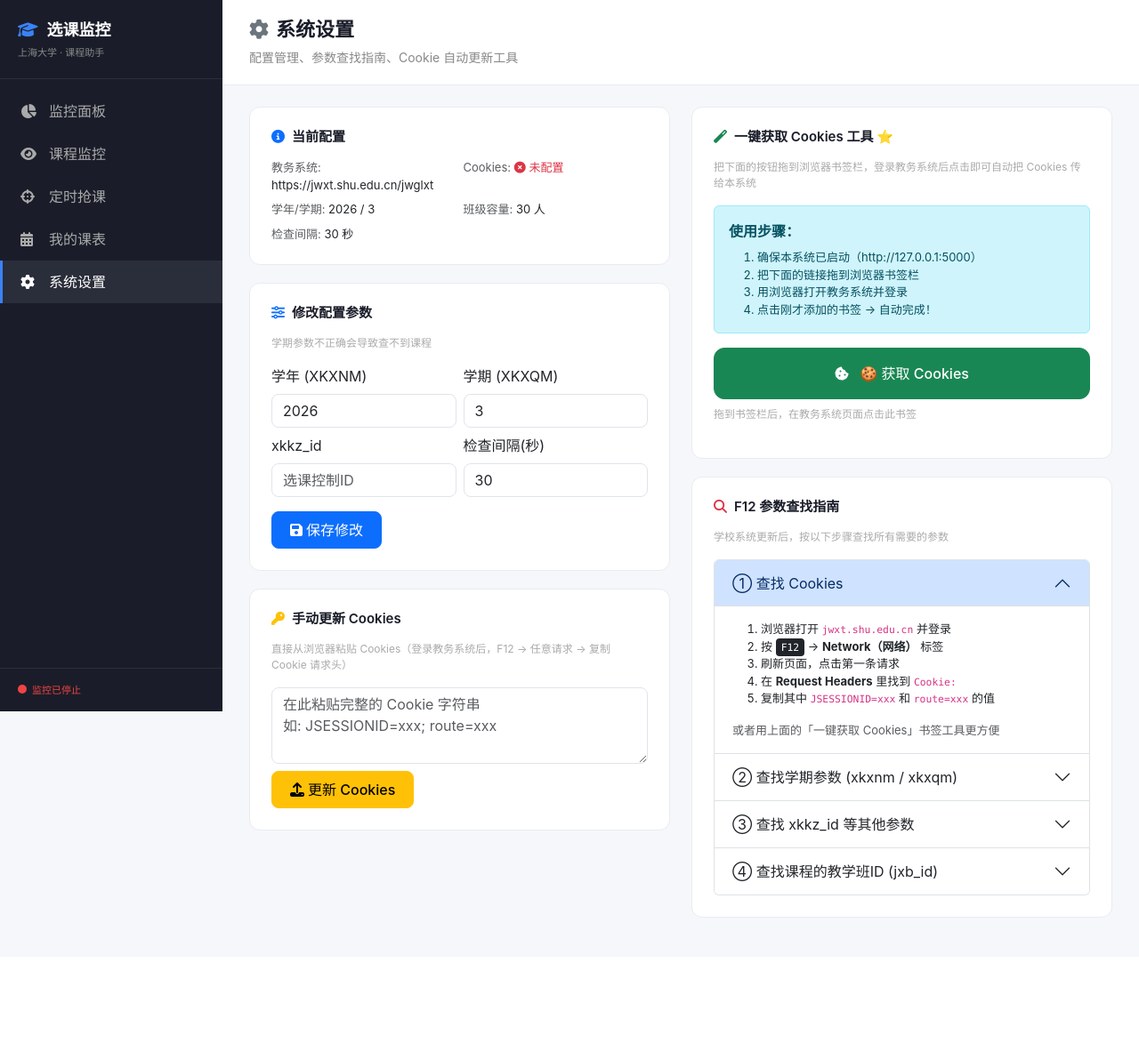
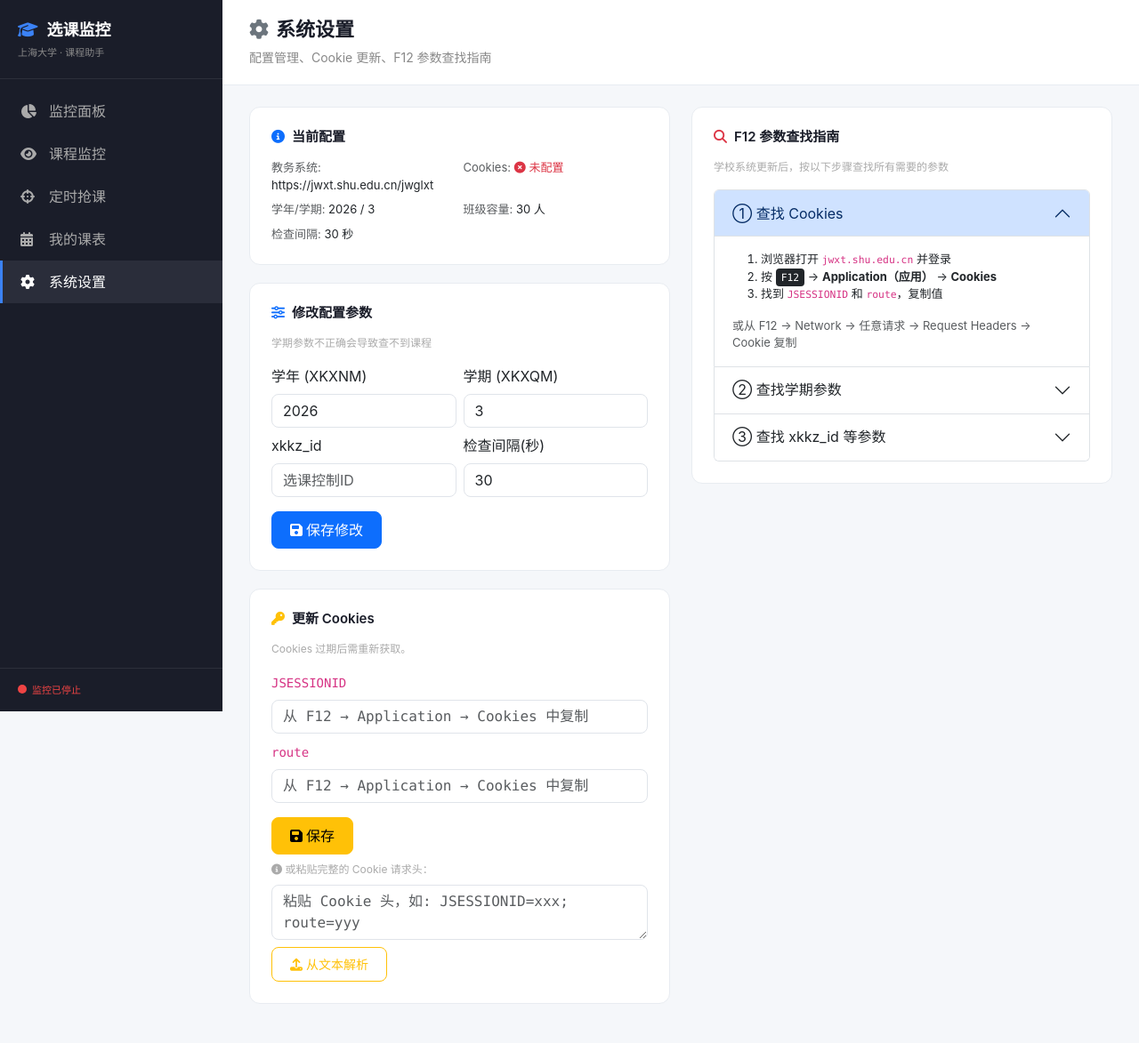
Before and after one commit to zmdld11/SHU-jwxk-assistant, a Flask app: page /settings in a window 1280 px wide. Shown: the whole page at 89% size. Before the commit the page ends 1032 px from the top, so only its background shows below. Run offline with Flask 3, Linux system fonts and the light colour scheme; data that the repository does not hold is empty; some libraries are stand-ins or nearby versions.

Commit message:
移除自动获取cookies功能

```diff
--- a/app.py
+++ b/app.py
@@ -370,55 +370,60 @@ def api_config_validate():
 @app.route('/api/update_cookies', methods=['POST'])
 def api_update_cookies():
     """
-    从浏览器自动接收 Cookies（配合浏览器书签工具使用）
-    请求体: {"cookies": "JSESSIONID=xxx; route=xxx"}
+    从浏览器接收 Cookies。支持多种格式：
+    1. "JSESSIONID=xxx; route=xxx"  (标准 Cookie 字符串)
+    2. {"JSESSIONID": "xxx", "route": "xxx"}  (JSON 对象)
     """
+    import re
+
     data = request.get_json()
-    cookie_str = data.get('cookies', '')
+    if not data:
+        return jsonify({'success': False, 'message': '未收到数据'})
 
-    if not cookie_str:
-        return jsonify({'success': False, 'message': '未收到 Cookies'})
+    updated = {}
 
-    # 解析 cookie 字符串
-    updated = {}
-    for pair in cookie_str.split(';'):
-        pair = pair.strip()
-        if '=' in pair:
-            key, value = pair.split('=', 1)
-            if key in ('JSESSIONID', 'route'):
-                updated[key] = value
+    # 从字符串解析 key=value 对
+    raw_val = data.get('cookies', '') or data.get('raw', '')
+    if isinstance(raw_val, str):
+        for m in re.finditer(r'(JSESSIONID|route)\s*=\s*([^\s;]+)', raw_val, re.IGNORECASE):
+            updated[m.group(1).upper()] = m.group(2)
+
+    # 也支持直接传键值对
+    for key in ('JSESSIONID', 'route'):
+        if key in data:
+            updated[key] = str(data[key])
+        if key.upper() in data:
+            updated[key.upper()] = str(data[key.upper()])
 
     if not updated:
         return jsonify({'success': False, 'message': '未找到 JSESSIONID 或 route'})
 
-    # 更新 .env 文件
+    # 更新 .env
     env_path = Path(__file__).parent / '.env'
     if not env_path.exists():
         return jsonify({'success': False, 'message': '.env 文件不存在'})
 
-    lines = env_path.read_text('utf-8').splitlines()
-    new_lines = []
-    for line in lines:
-        stripped = line.strip()
-        for key, value in updated.items():
-            if stripped.startswith(f'COOKIE_{key}=') or stripped == f'COOKIE_{key}={value}':
-                line = f'COOKIE_{key}={value}'
-                break
-        new_lines.append(line)
-    env_path.write_text('\n'.join(new_lines) + '\n', 'utf-8')
+    content = env_path.read_text('utf-8')
+    for key, value in updated.items():
+        k = f'COOKIE_{key.upper()}'
+        if re.search(rf'^{k}=', content, re.MULTILINE):
+            content = re.sub(rf'^{k}=.*', f'{k}={value}', content, flags=re.MULTILINE)
+        else:
+            content += f'{k}={value}\n'
 
-    # 重新加载配置并重建 session
+    env_path.write_text(content, 'utf-8')
+
+    # 重新加载
     global config, monitor
-    old_session_id = config.cookie_jsessionid
     config = Config()
     monitor.config = config
-    monitor._session = None  # 下次请求自动用新 cookies 重建 session
+    monitor._session = None
 
-    logger.info(f'Cookies 已更新: JSESSIONID={old_session_id[:8]}... -> {config.cookie_jsessionid[:8]}...')
+    logger.info(f'Cookies 已更新: {", ".join(updated.keys())}')
 
     return jsonify({
         'success': True,
-        'message': f'Cookies 已更新！{", ".join(updated.keys())}',
+        'message': f'已更新: {", ".join(updated.keys())}',
         'updated': list(updated.keys()),
     })
 
@@ -454,15 +459,18 @@ def api_config_update():
         if field in data and data[field] is not None:
             new_value = str(data[field]).strip()
             found = False
-            for i, line in enumerate(lines):
+            new_lines = []
+            for line in lines:
                 if line.strip().startswith(f'{env_key}='):
-                    lines[i] = f'{env_key}={new_value}'
-                    found = True
-                    updated_keys.append(env_key)
-                    break
+                    if not found:
+                        new_lines.append(f'{env_key}={new_value}')
+                        found = True
+                else:
+                    new_lines.append(line)
             if not found:
-                lines.append(f'{env_key}={new_value}')
-                updated_keys.append(env_key)
+                new_lines.append(f'{env_key}={new_value}')
+            lines = new_lines
+            updated_keys.append(env_key)
 
     env_path.write_text('\n'.join(lines) + '\n', 'utf-8')
 
--- a/config.py
+++ b/config.py
@@ -13,7 +13,7 @@ class Config:
     def __init__(self, env_path: str | None = None):
         if env_path is None:
             env_path = Path(__file__).parent / '.env'
-        load_dotenv(env_path)
+        load_dotenv(env_path, override=True)
 
         # Cookies
         self.cookie_jsessionid = os.getenv('COOKIE_JSESSIONID', '')
--- a/templates/settings.html
+++ b/templates/settings.html
@@ -3,7 +3,7 @@
 {% block content %}
 <div class="page-header">
     <h1><i class="fas fa-cog me-2 text-secondary"></i>系统设置</h1>
-    <p>配置管理、参数查找指南、Cookie 自动更新工具</p>
+    <p>配置管理、Cookie 更新、F12 参数查找指南</p>
 </div>
 <div class="page-body">
     <div class="row">
@@ -23,11 +23,11 @@
                 <div class="row g-2 mb-3">
                     <div class="col-6">
                         <label class="form-label">学年 (XKXNM)</label>
-                        <input type="text" class="form-control" id="cfg_xkxnm" placeholder="如 2025">
+                        <input type="text" class="form-control" id="cfg_xkxnm" placeholder="如 2026">
                     </div>
                     <div class="col-6">
                         <label class="form-label">学期 (XKXQM)</label>
-                        <input type="text" class="form-control" id="cfg_xkxqm" placeholder="12=秋季, 16=春季">
+                        <input type="text" class="form-control" id="cfg_xkxqm" placeholder="当前为 3">
                     </div>
                     <div class="col-6">
                         <label class="form-label">xkkz_id</label>
@@ -43,66 +43,35 @@
 
             <!-- Manual Cookie Update -->
             <div class="section-card">
-                <h5><i class="fas fa-key me-2 text-warning"></i>手动更新 Cookies</h5>
-                <p class="text-muted-small">直接从浏览器粘贴 Cookies（登录教务系统后，F12 → 任意请求 → 复制 Cookie 请求头）</p>
-                <div class="mb-2">
-                    <textarea class="form-control" id="cookieInput" rows="3" placeholder="在此粘贴完整的 Cookie 字符串&#10;如: JSESSIONID=xxx; route=xxx"></textarea>
+                <h5><i class="fas fa-key me-2 text-warning"></i>更新 Cookies</h5>
+                <p class="text-muted-small">
+                    Cookies 过期后需重新获取。
+                </p>
+                <div class="row g-2 mb-3">
+                    <div class="col-12">
+                        <label class="form-label"><code>JSESSIONID</code></label>
+                        <input type="text" class="form-control font-monospace" id="inputJsessionid"
+                               placeholder="从 F12 → Application → Cookies 中复制">
+                    </div>
+                    <div class="col-12">
+                        <label class="form-label"><code>route</code></label>
+                        <input type="text" class="form-control font-monospace" id="inputRoute"
+                               placeholder="从 F12 → Application → Cookies 中复制">
+                    </div>
                 </div>
-                <button class="btn btn-warning" onclick="updateCookies()"><i class="fas fa-upload me-1"></i>更新 Cookies</button>
+                <button class="btn btn-warning" onclick="updateCookiesManually()"><i class="fas fa-save me-1"></i>保存</button>
+                <p class="text-muted-small mt-2 mb-0">
+                    <i class="fas fa-info-circle"></i>
+                    或粘贴完整的 Cookie 请求头：
+                </p>
+                <div class="mt-2">
+                    <textarea class="form-control font-monospace" id="cookieRawInput" rows="2" placeholder="粘贴 Cookie 头，如: JSESSIONID=xxx; route=yyy"></textarea>
+                </div>
+                <button class="btn btn-outline-warning btn-sm mt-2" onclick="updateCookiesRaw()"><i class="fas fa-upload me-1"></i>从文本解析</button>
             </div>
         </div>
 
         <div class="col-md-6">
-            <!-- Bookmarklet Tool -->
-            <div class="section-card">
-                <h5><i class="fas fa-magic me-2 text-success"></i>一键获取 Cookies 工具 ⭐</h5>
-                <p class="text-muted-small">把下面的按钮拖到浏览器书签栏，登录教务系统后点击即可自动把 Cookies 传给本系统</p>
-
-                <div class="alert alert-info py-3">
-                    <div class="mb-2"><strong>使用步骤：</strong></div>
-                    <ol style="font-size:13px; margin-bottom:0;">
-                        <li>确保本系统已启动（http://127.0.0.1:5000）</li>
-                        <li>把下面的链接拖到浏览器书签栏</li>
-                        <li>用浏览器打开教务系统并登录</li>
-                        <li>点击刚才添加的书签 → 自动完成！</li>
-                    </ol>
-                </div>
-
-                <a id="bookmarklet" href="javascript:void(0)"
-                   class="btn btn-success btn-lg d-block text-center py-3"
-                   style="font-size:16px; border-radius:12px;"
-                   onclick="alert('请将此按钮拖到浏览器书签栏使用，不要直接点击');">
-                    <i class="fas fa-cookie-bite me-2"></i> 🍪 获取 Cookies
-                </a>
-                <p class="text-muted-small mt-2">拖到书签栏后，在教务系统页面点击此书签</p>
-
-                <script>
-                // Generate the bookmarklet URL with improved error handling
-                function generateBookmarklet() {
-                    const code = `javascript:(function(){
-  var url='http://127.0.0.1:5000/api/update_cookies';
-  fetch(url,{
-    method:'POST',
-    mode:'cors',
-    headers:{'Content-Type':'application/json'},
-    body:JSON.stringify({cookies:document.cookie})
-  })
-  .then(function(r){return r.json()})
-  .then(function(d){
-    alert('[OK] Cookies updated!\\n' + d.message);
-    if(d.success) window.open('http://127.0.0.1:5000/settings','_blank');
-  })
-  .catch(function(e){
-    alert('[Failed] ' + e.message + '\\n\\nMake sure the monitor is running at http://127.0.0.1:5000');
-  });
-})();`;
-                    const el = document.getElementById('bookmarklet');
-                    el.href = code;
-                }
-                generateBookmarklet();
-                </script>
-            </div>
-
             <!-- F12 Parameter Guide -->
             <div class="section-card">
                 <h5><i class="fas fa-search me-2 text-danger"></i>F12 参数查找指南</h5>
@@ -119,34 +88,24 @@
                             <div class="accordion-body" style="font-size:13px;">
                                 <ol>
                                     <li>浏览器打开 <code>jwxt.shu.edu.cn</code> 并登录</li>
-                                    <li>按 <kbd>F12</kbd> → <strong>Network（网络）</strong> 标签</li>
-                                    <li>刷新页面，点击第一条请求</li>
-                                    <li>在 <strong>Request Headers</strong> 里找到 <code>Cookie:</code></li>
-                                    <li>复制其中 <code>JSESSIONID=xxx</code> 和 <code>route=xxx</code> 的值</li>
+                                    <li>按 <kbd>F12</kbd> → <strong>Application（应用）</strong> → <strong>Cookies</strong></li>
+                                    <li>找到 <code>JSESSIONID</code> 和 <code>route</code>，复制值</li>
                                 </ol>
-                                <p class="mb-0 text-muted">或者用上面的「一键获取 Cookies」书签工具更方便</p>
+                                <p class="mb-0 text-muted">或从 F12 → Network → 任意请求 → Request Headers → Cookie 复制</p>
                             </div>
                         </div>
                     </div>
                     <div class="accordion-item">
                         <h2 class="accordion-header">
                             <button class="accordion-button collapsed" type="button" data-bs-toggle="collapse" data-bs-target="#guideStep2">
-                                ② 查找学期参数 (xkxnm / xkxqm)
+                                ② 查找学期参数
                             </button>
                         </h2>
                         <div id="guideStep2" class="accordion-collapse collapse" data-bs-parent="#guideAccordion">
                             <div class="accordion-body" style="font-size:13px;">
                                 <ol>
-                                    <li>登录教务系统，进入选课页面</li>
-                                    <li>按 <kbd>F12</kbd> → <strong>Network（网络）</strong></li>
-                                    <li>在搜索框输入任一课程号，点查询</li>
-                                    <li>找到请求名为 <code>cxJxbWithKchZzxkYzb</code> 的 POST 请求</li>
-                                    <li>在 <strong>Request Payload / Form Data</strong> 里找：
-                                        <ul>
-                                            <li><code>xkxnm</code> — 学年（如 2025 = 2025-2026学年）</li>
-                                            <li><code>xkxqm</code> — 学期码</li>
-                                        </ul>
-                                    </li>
+                                    <li>F12 → Network → 搜索课程</li>
+                                    <li>在 POST 请求的 Form Data 里找 <code>xkxnm</code> 和 <code>xkxqm</code></li>
                                 </ol>
                             </div>
                         </div>
@@ -154,40 +113,15 @@
                     <div class="accordion-item">
                         <h2 class="accordion-header">
                             <button class="accordion-button collapsed" type="button" data-bs-toggle="collapse" data-bs-target="#guideStep3">
-                                ③ 查找 xkkz_id 等其他参数
+                                ③ 查找 xkkz_id 等参数
                             </button>
                         </h2>
                         <div id="guideStep3" class="accordion-collapse collapse" data-bs-parent="#guideAccordion">
                             <div class="accordion-body" style="font-size:13px;">
-                                <p><strong>xkkz_id（选课控制ID）</strong> 是最关键的参数之一，每个选课轮次都会变化。</p>
                                 <ol>
-                                    <li>在查询课程的 POST 请求的 Form Data 里查找 <code>xkkz_id</code></li>
-                                    <li>复制它的值，在本页「修改配置参数」中更新</li>
+                                    <li>在课程查询 POST 请求的 Form Data 里找 <code>xkkz_id</code></li>
                                 </ol>
-                                <p class="mb-0 mt-2"><strong>其他常用参数</strong> 同样在 Form Data 里：</p>
-                                <ul>
-                                    <li><code>jg_id</code> — 学院ID</li>
-                                    <li><code>zyh_id</code> — 专业ID</li>
-                                    <li><code>bh_id</code> — 班级ID</li>
-                                    <li><code>njdm_id</code> — 年级代码</li>
-                                </ul>
-                            </div>
-                        </div>
-                    </div>
-                    <div class="accordion-item">
-                        <h2 class="accordion-header">
-                            <button class="accordion-button collapsed" type="button" data-bs-toggle="collapse" data-bs-target="#guideStep4">
-                                ④ 查找课程的教学班ID (jxb_id)
-                            </button>
-                        </h2>
-                        <div id="guideStep4" class="accordion-collapse collapse" data-bs-parent="#guideAccordion">
-                            <div class="accordion-body" style="font-size:13px;">
-                                <ol>
-                                    <li>在查询课程的POST请求的 <strong>Response</strong> 标签里查看返回数据</li>
-                                    <li>每个教学班有一个 <code>jxb_id</code> 字段</li>
-                                    <li>抢课功能需要用到这个ID</li>
-                                    <li>你也可以直接在本系统的「课程监控」页面查课程，会显示 jxb_id</li>
-                                </ol>
+                                <p class="mb-0 mt-2">其他参数：<code>jg_id</code>、<code>zyh_id</code>、<code>bh_id</code>、<code>njdm_id</code></p>
                             </div>
                         </div>
                     </div>
@@ -200,7 +134,6 @@
 
 {% block extra_scripts %}
 <script>
-// Load current config
 function loadConfigDetail() {
     apiFetch('/api/config').then(data => {
         if (!data) return;
@@ -216,14 +149,12 @@ function loadConfigDetail() {
                 <div class="col-6"><span class="text-muted">班级容量:</span> ${data.class_capacity} 人</div>
                 <div class="col-6"><span class="text-muted">检查间隔:</span> ${data.check_interval} 秒</div>
             </div>`;
-        // Fill form fields
         document.getElementById('cfg_xkxnm').value = data.xkxnm || '';
         document.getElementById('cfg_xkxqm').value = data.xkxqm || '';
         document.getElementById('cfg_interval').value = data.check_interval || 30;
     });
 }
 
-// Update config via API
 function updateConfig() {
     const body = {
         xkxnm: document.getElementById('cfg_xkxnm').value.trim(),
@@ -235,31 +166,45 @@ function updateConfig() {
         headers: { 'Content-Type': 'application/json' },
         body: JSON.stringify(body),
     }).then(data => {
-        if (data && data.success) {
-            showToast(data.message, 'success');
-            loadConfigDetail();
-        } else if (data) {
-            showToast(data.message, 'danger');
-        }
+        if (data && data.success) { showToast(data.message, 'success'); loadConfigDetail();
+        } else if (data) { showToast(data.message, 'danger'); }
     });
 }
 
-// Manual cookie update
-function updateCookies() {
-    const cookieStr = document.getElementById('cookieInput').value.trim();
-    if (!cookieStr) { showToast('请粘贴 Cookie 字符串', 'warning'); return; }
+function updateCookiesManually() {
+    var jsessionid = document.getElementById('inputJsessionid').value.trim();
+    var route = document.getElementById('inputRoute').value.trim();
+    var body = {};
+    if (jsessionid) body.JSESSIONID = jsessionid;
+    if (route) body.route = route;
+    if (!jsessionid && !route) { showToast('请至少输入一项', 'warning'); return; }
     apiFetch('/api/update_cookies', {
         method: 'POST',
         headers: { 'Content-Type': 'application/json' },
-        body: JSON.stringify({ cookies: cookieStr }),
-    }).then(data => {
+        body: JSON.stringify(body),
+    }).then(function(data) {
         if (data && data.success) {
             showToast(data.message, 'success');
-            document.getElementById('cookieInput').value = '';
+            document.getElementById('inputJsessionid').value = '';
+            document.getElementById('inputRoute').value = '';
             loadConfigDetail();
-        } else if (data) {
-            showToast(data.message, 'danger');
-        }
+        } else if (data) { showToast(data.message, 'danger'); }
+    });
+}
+
+function updateCookiesRaw() {
+    var raw = document.getElementById('cookieRawInput').value.trim();
+    if (!raw) { showToast('请粘贴 Cookies 文本', 'warning'); return; }
+    apiFetch('/api/update_cookies', {
+        method: 'POST',
+        headers: { 'Content-Type': 'application/json' },
+        body: JSON.stringify({ cookies: raw }),
+    }).then(function(data) {
+        if (data && data.success) {
+            showToast(data.message, 'success');
+            document.getElementById('cookieRawInput').value = '';
+            loadConfigDetail();
+        } else if (data) { showToast(data.message, 'danger'); }
     });
 }
 
```
Also changed, not shown: README.md.
